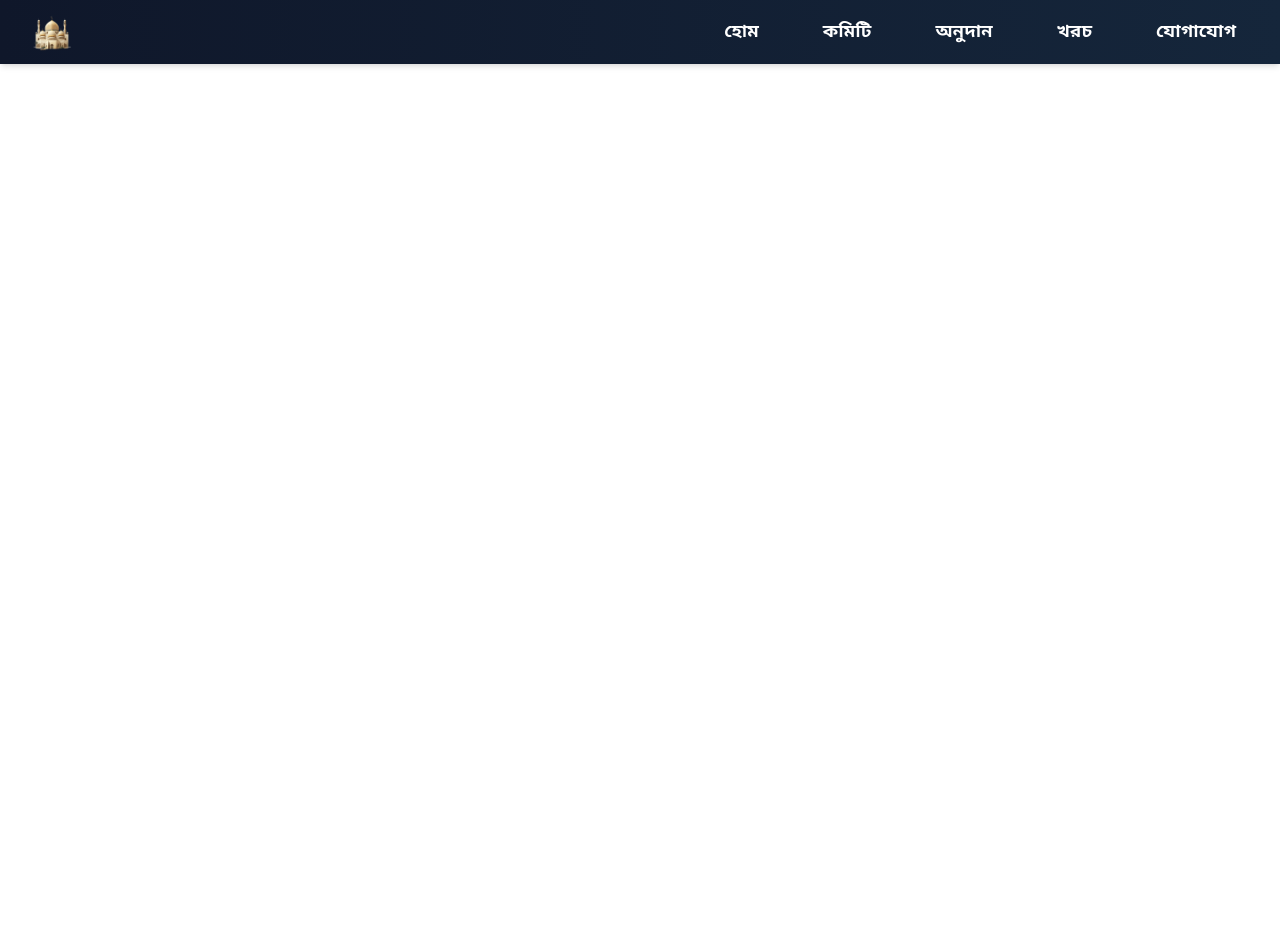
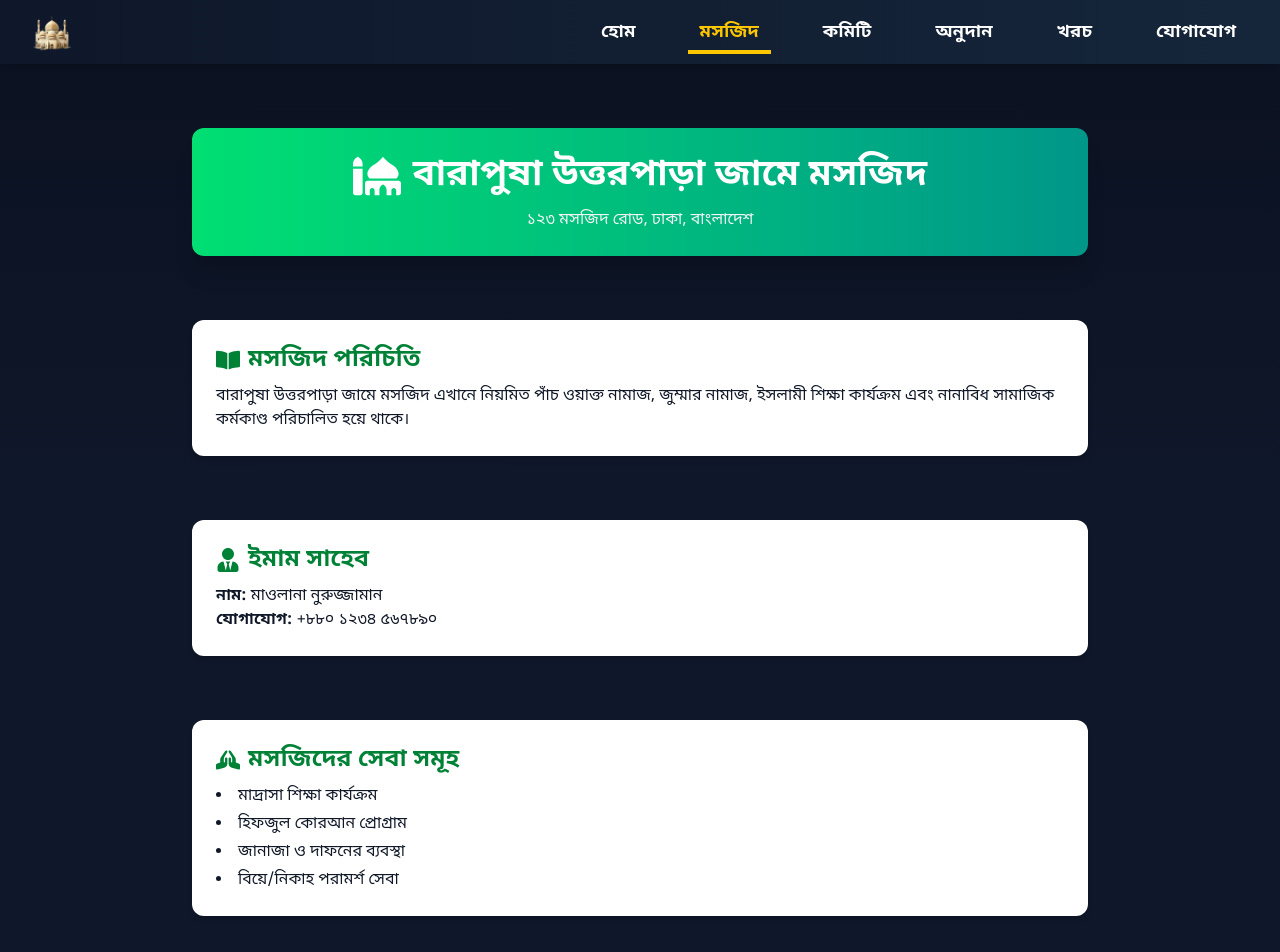
Before and after one commit to mdsojibmiah/MosqueAndGraveManagement, a React (Vite) app in the folder client/: page /mosque in a window 1280 px wide. Shown: the top 952 px of the page. Before the commit the page ends 800 px from the top, so only its background shows below. Built offline with nearby package versions, Linux system fonts and the light colour scheme.

Commit message:
new page design mosque

```diff
--- a/client/src/App.jsx
+++ b/client/src/App.jsx
@@ -6,6 +6,7 @@ import Contact from "./pages/Contact";
 import Donation from "./pages/Donation";
 import Expense from "./pages/Expense";
 import Home from "./pages/Home";
+import Mosque from "./pages/Mosque";
 
 
 // Admin Pages
@@ -20,6 +21,7 @@ import ManageCommittee from "./pages/admin/ManageCommittee";
 import Navbar from "./components/Navbar";
 import ProtectedRoute from "./components/admin/ProtectedRoute";
 
+
 /**
  * Layout for public pages – includes Navbar and padding.
  */
@@ -30,6 +32,7 @@ function Layout() {
       <main className="">
         <Routes>
           <Route path="/" element={<Home />} />
+          <Route path="/mosque" element={<Mosque />} />
           <Route path="/committee" element={<Committee />} />
           <Route path="/donation" element={<Donation />} />
           <Route path="/expense" element={<Expense />} />
--- a/client/src/components/Navbar.jsx
+++ b/client/src/components/Navbar.jsx
@@ -15,6 +15,8 @@ export default function Navbar() {
 
   const navLinks = [
     { name: "হোম", path: "/" },
+    { name: "মসজিদ", path: "/mosque" },
+    // { name: "হোম", path: "" },
     { name: "কমিটি", path: "/committee" },
     { name: "অনুদান", path: "/donation" },
     { name: "খরচ", path: "/expense" },
--- /dev/null
+++ b/client/src/pages/Mosque.jsx
@@ -0,0 +1,60 @@
+import {
+    FaBookOpen,
+    FaMosque,
+    FaPrayingHands,
+    FaUserTie
+} from 'react-icons/fa';
+
+const Mosque = () => {
+  return (
+    <div className="w-full pt-32 min-h-screen px-4 sm:px-6 pb-16 bg-gradient-to-b from-[#0b1120] via-[#0f172a] to-[#0f172a] text-white">
+      <div className="max-w-4xl mx-auto space-y-16">
+
+        {/* Header */}
+        <div className="bg-gradient-to-r from-green-400 via-emerald-500 to-teal-600 shadow-xl rounded-xl p-6 text-center">
+          <h1 className="text-4xl font-extrabold flex justify-center items-center gap-3 text-white">
+            <FaMosque className="text-white text-5xl" />
+            বারাপুষা উত্তরপাড়া জামে মসজিদ
+          </h1>
+          <p className="text-gray-100 mt-2">১২৩ মসজিদ রোড, ঢাকা, বাংলাদেশ</p>
+        </div>
+
+        {/* About Mosque */}
+        <section className="bg-white text-gray-900 rounded-xl shadow-md p-6">
+          <h2 className="text-2xl font-bold mb-2 flex items-center gap-2 text-green-700">
+            <FaBookOpen /> মসজিদ পরিচিতি
+          </h2>
+          <p>
+            বারাপুষা উত্তরপাড়া জামে মসজিদ
+            এখানে নিয়মিত পাঁচ ওয়াক্ত নামাজ, জুম্মার নামাজ, ইসলামী শিক্ষা কার্যক্রম এবং নানাবিধ
+            সামাজিক কর্মকাণ্ড পরিচালিত হয়ে থাকে।
+          </p>
+        </section>
+
+        {/* Imam Info */}
+        <section className="bg-white text-gray-900 rounded-xl shadow-md p-6">
+          <h2 className="text-2xl font-bold mb-2 flex items-center gap-2 text-green-700">
+            <FaUserTie /> ইমাম সাহেব
+          </h2>
+          <p><span className="font-semibold">নাম:</span> মাওলানা নুরুজ্জামান</p>
+          <p><span className="font-semibold">যোগাযোগ:</span> +৮৮০ ১২৩৪ ৫৬৭৮৯০</p>
+        </section>
+
+        {/* Mosque Services */}
+        <section className="bg-white text-gray-900 rounded-xl shadow-md p-6">
+          <h2 className="text-2xl font-bold mb-2 flex items-center gap-2 text-green-700">
+            <FaPrayingHands /> মসজিদের সেবা সমূহ
+          </h2>
+          <ul className="list-disc list-inside space-y-1">
+            <li>মাদ্রাসা শিক্ষা কার্যক্রম</li>
+            <li>হিফজুল কোরআন প্রোগ্রাম</li>
+            <li>জানাজা ও দাফনের ব্যবস্থা</li>
+            <li>বিয়ে/নিকাহ পরামর্শ সেবা</li>
+          </ul>
+        </section>
+      </div>
+    </div>
+  );
+};
+
+export default Mosque;
```
